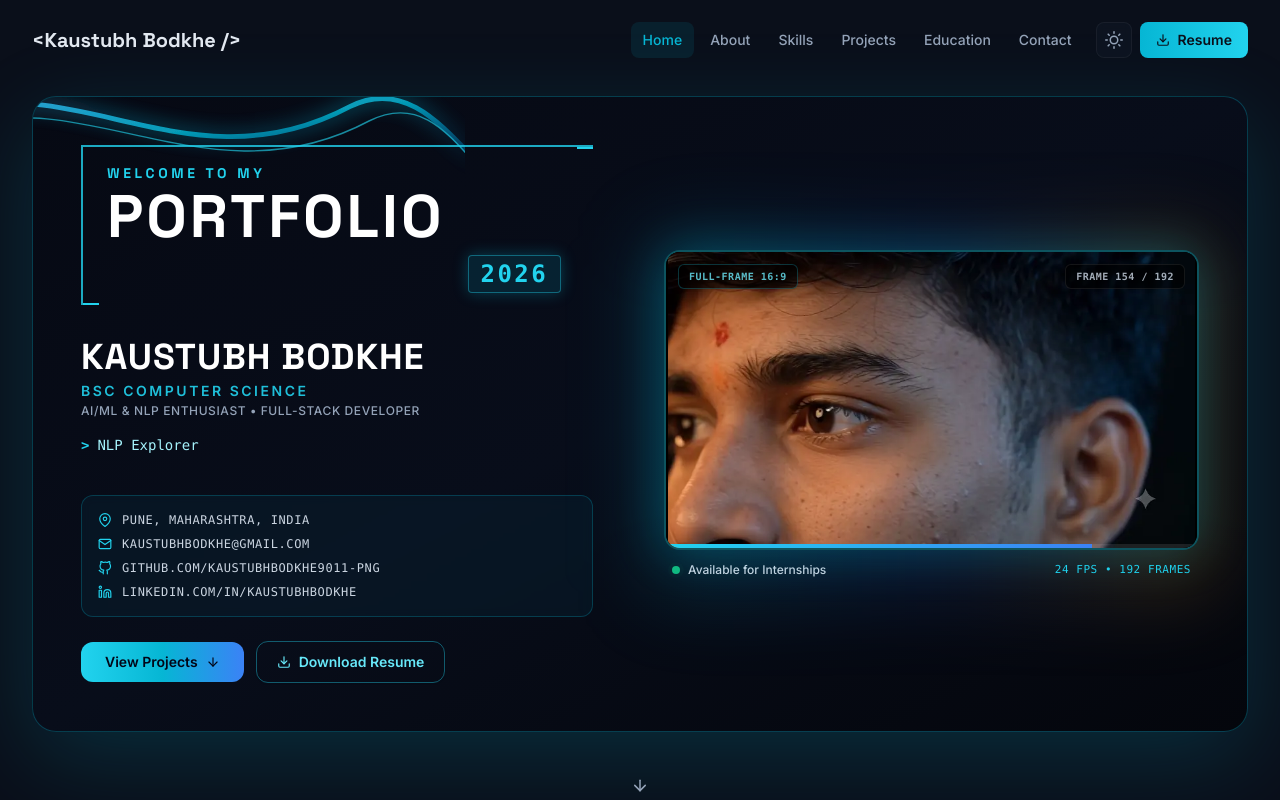
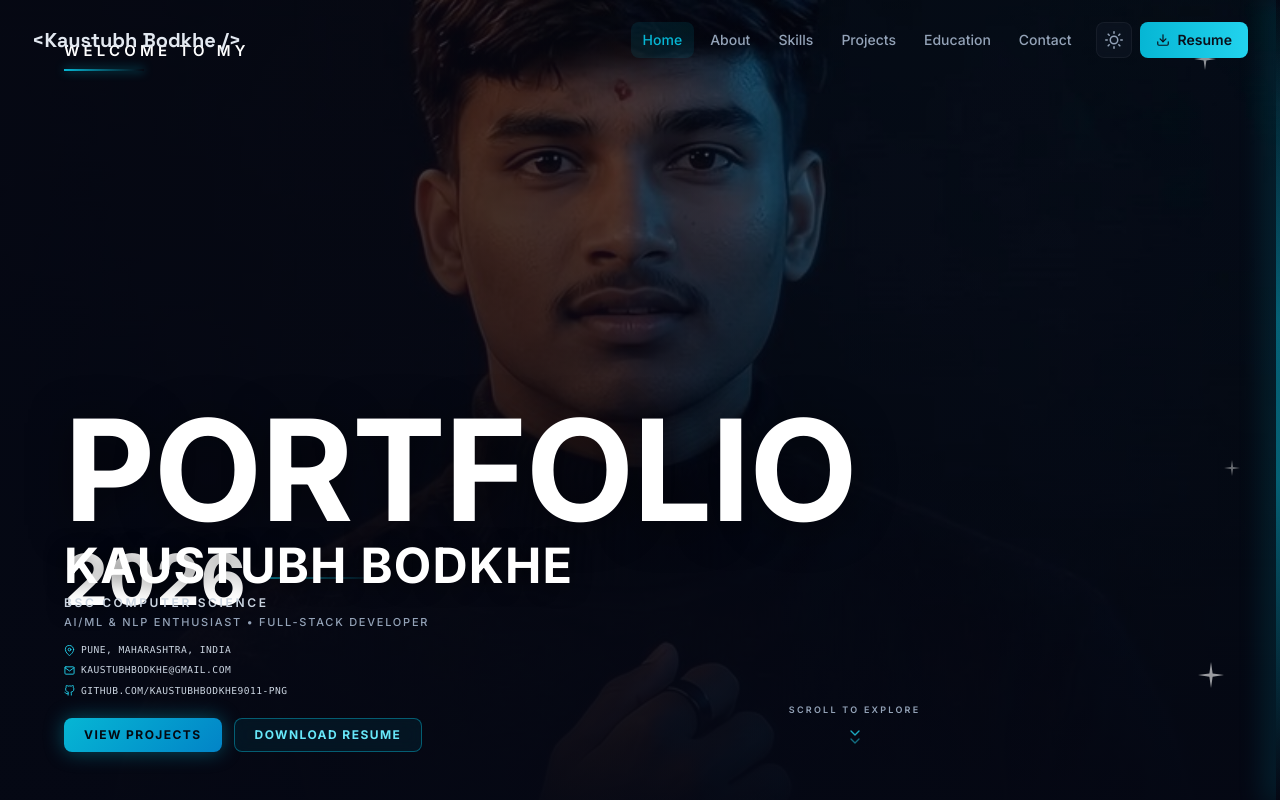
Before and after one commit to kaustubhbodkhe9011-png/Kaustubh-Bodkhe, a React (Vite) app: page / in a window 1280 px wide. Shown: the top 800 px of the page. Built offline with nearby package versions, Linux system fonts and the light colour scheme.

Commit message:
feat: hero redesigned as full-bleed cinematic photo layout (Behance 2026 style)

```diff
--- a/src/components/Hero.jsx
+++ b/src/components/Hero.jsx
@@ -1,265 +1,303 @@
 import { motion } from "framer-motion";
 import {
   FiGithub,
-  FiLinkedin,
   FiMail,
   FiMapPin,
-  FiArrowDown,
-  FiDownload,
+  FiChevronDown,
 } from "react-icons/fi";
 import { siteConfig } from "../data/config";
-import { useTypewriter } from "../hooks/useTypewriter";
-import FramePlayer from "./FramePlayer";
 
 /**
- * Hero section — Behance 2026 visual showcase aesthetic featuring
- * Kaustubh's video frames in TRUE FULL-FRAME 16:9 uncropped format.
+ * Hero section — Full-bleed cinematic Behance 2026 aesthetic.
+ * Photo as background, giant PORTFOLIO / 2026 text overlay,
+ * identity block bottom-left, SCROLL TO EXPLORE bottom-center.
  */
 export default function Hero() {
-  const { displayText } = useTypewriter(siteConfig.roles, 80, 40, 2000);
-
   return (
     <section
       id="home"
-      className="relative min-h-screen flex flex-col justify-center pt-24 pb-16 px-4 sm:px-6 lg:px-8 overflow-hidden"
+      className="relative w-full min-h-screen overflow-hidden flex items-end"
+      style={{ fontFamily: "'Inter', 'Helvetica Neue', Arial, sans-serif" }}
     >
-      {/* Background ambient lighting */}
-      <div className="absolute inset-0 -z-10 pointer-events-none overflow-hidden">
-        <div className="absolute top-1/4 -left-32 w-[550px] h-[550px] bg-cyan-500/10 rounded-full blur-[140px] animate-pulse" />
-        <div className="absolute bottom-1/4 right-0 w-[550px] h-[550px] bg-blue-600/10 rounded-full blur-[150px] animate-pulse delay-1000" />
-        <div className="absolute top-10 right-1/4 w-[400px] h-[400px] bg-amber-500/8 rounded-full blur-[130px]" />
+      {/* ── Full-bleed Background Photo ── */}
+      <img
+        src="/photo.jpg"
+        alt="Kaustubh Bodkhe"
+        className="absolute inset-0 w-full h-full object-cover object-center"
+        style={{ objectPosition: "60% center" }}
+        draggable={false}
+      />
+
+      {/* ── Dark gradient overlay — heavier at bottom & left ── */}
+      <div
+        className="absolute inset-0"
+        style={{
+          background:
+            "linear-gradient(to right, rgba(5,8,20,0.88) 0%, rgba(5,8,20,0.55) 50%, rgba(5,8,20,0.18) 100%), " +
+            "linear-gradient(to top, rgba(5,8,20,0.95) 0%, rgba(5,8,20,0.55) 45%, rgba(5,8,20,0.10) 100%)",
+        }}
+      />
+
+      {/* ── Right-edge blue vertical border glow ── */}
+      <div
+        className="absolute right-0 top-0 h-full w-1 pointer-events-none"
+        style={{
+          background:
+            "linear-gradient(to bottom, transparent, rgba(6,182,212,0.5) 40%, rgba(6,182,212,0.5) 60%, transparent)",
+          boxShadow: "0 0 30px 6px rgba(6,182,212,0.25)",
+        }}
+      />
+
+      {/* ── Top-left: WELCOME TO MY + blue accent line ── */}
+      <motion.div
+        initial={{ opacity: 0, x: -30 }}
+        animate={{ opacity: 1, x: 0 }}
+        transition={{ duration: 0.7, delay: 0.1 }}
+        className="absolute top-10 left-8 sm:left-12 lg:left-16 z-20"
+      >
+        <p
+          className="text-white font-semibold tracking-[0.28em] uppercase"
+          style={{ fontSize: "clamp(11px, 1.3vw, 15px)", letterSpacing: "0.28em" }}
+        >
+          WELCOME TO MY
+        </p>
+        <div
+          className="mt-1.5 h-[2px] w-20"
+          style={{
+            background:
+              "linear-gradient(to right, #06b6d4, rgba(6,182,212,0))",
+            boxShadow: "0 0 10px rgba(6,182,212,0.7)",
+          }}
+        />
+      </motion.div>
+
+      {/* ── Sparkle decorations ── */}
+      {/* Top-right sparkle */}
+      <div className="absolute top-12 right-16 z-20 pointer-events-none select-none">
+        <SparkleIcon size={22} opacity={0.55} />
+      </div>
+      {/* Mid-right sparkle */}
+      <div className="absolute top-1/2 right-10 z-20 pointer-events-none select-none" style={{ marginTop: "60px" }}>
+        <SparkleIcon size={16} opacity={0.4} />
+      </div>
+      {/* Bottom-right sparkle */}
+      <div className="absolute bottom-28 right-14 z-20 pointer-events-none select-none">
+        <SparkleIcon size={26} opacity={0.6} />
       </div>
 
-      <div className="max-w-7xl mx-auto w-full">
-        {/* Main Behance Portfolio 2026 Graphic Showcase Card */}
+      {/* ── GIANT PORTFOLIO + 2026 Headline — centre-left, vertically centred ── */}
+      <motion.div
+        initial={{ opacity: 0, y: 40 }}
+        animate={{ opacity: 1, y: 0 }}
+        transition={{ duration: 0.9, delay: 0.25, ease: [0.22, 1, 0.36, 1] }}
+        className="absolute z-20 left-8 sm:left-12 lg:left-16"
+        style={{ top: "50%", transform: "translateY(-58%)" }}
+      >
+        <h1
+          className="font-black text-white leading-none tracking-tight select-none"
+          style={{
+            fontSize: "clamp(64px, 11vw, 160px)",
+            textShadow: "0 4px 40px rgba(0,0,0,0.5)",
+            letterSpacing: "-0.01em",
+          }}
+        >
+          PORTFOLIO
+        </h1>
+        <div className="flex items-center gap-4 mt-1">
+          <p
+            className="font-extrabold text-white leading-none select-none"
+            style={{
+              fontSize: "clamp(36px, 5.5vw, 80px)",
+              textShadow: "0 2px 20px rgba(0,0,0,0.5)",
+            }}
+          >
+            2026
+          </p>
+          {/* Decorative small horizontal line */}
+          <div
+            className="hidden sm:block flex-1 max-w-[120px] h-[2px]"
+            style={{
+              background: "linear-gradient(to right, rgba(6,182,212,0.7), transparent)",
+              marginBottom: "4px",
+            }}
+          />
+        </div>
+      </motion.div>
+
+      {/* ── Bottom content: Identity + Contact + SCROLL ── */}
+      <div className="relative z-20 w-full pb-10 sm:pb-12 px-8 sm:px-12 lg:px-16">
+        <div className="flex flex-col sm:flex-row sm:items-end justify-between gap-6 sm:gap-4">
+
+          {/* Bottom-left: Identity block */}
           <motion.div
             initial={{ opacity: 0, y: 30 }}
             animate={{ opacity: 1, y: 0 }}
-          transition={{ duration: 0.8, ease: [0.22, 1, 0.36, 1] }}
-          className="relative rounded-3xl bg-gradient-to-br from-[#060913] via-[#080d1a] to-[#04060c]
-                     border border-cyan-500/30 shadow-[0_25px_90px_rgba(6,182,212,0.18)]
-                     overflow-hidden p-6 sm:p-10 lg:p-12"
+            transition={{ duration: 0.8, delay: 0.45 }}
           >
-          {/* Top-left Glowing Fluid Neon Smoke / Wave SVG */}
-          <svg
-            className="absolute -top-12 -left-12 w-[380px] sm:w-[480px] h-[200px] sm:h-[240px] pointer-events-none opacity-85 z-20"
-            viewBox="0 0 500 220"
-            fill="none"
+            {/* Name */}
+            <h2
+              className="font-black text-white tracking-wide leading-none"
+              style={{
+                fontSize: "clamp(26px, 3.8vw, 54px)",
+                textShadow: "0 2px 20px rgba(0,0,0,0.6)",
+              }}
             >
-            <path
-              d="M-30,50 C100,10 220,130 380,45 C440,15 480,70 520,110"
-              stroke="url(#waveGlow)"
-              strokeWidth="5"
-              filter="url(#glowFilter)"
-              fill="none"
-            />
-            <path
-              d="M-20,65 C110,25 240,145 400,60 C460,30 490,85 530,125"
-              stroke="#22d3ee"
-              strokeWidth="1.5"
-              fill="none"
-              opacity="0.75"
-            />
-            <defs>
-              <linearGradient id="waveGlow" x1="0%" y1="0%" x2="100%" y2="100%">
-                <stop offset="0%" stopColor="#38bdf8" />
-                <stop offset="45%" stopColor="#06b6d4" />
-                <stop offset="85%" stopColor="#0284c7" stopOpacity="0.4" />
-                <stop offset="100%" stopColor="#0a0f1d" stopOpacity="0" />
-              </linearGradient>
-              <filter id="glowFilter" x="-30%" y="-30%" width="160%" height="160%">
-                <feGaussianBlur stdDeviation="10" result="blur" />
-                <feMerge>
-                  <feMergeNode in="blur" />
-                  <feMergeNode in="SourceGraphic" />
-                </feMerge>
-              </filter>
-            </defs>
-          </svg>
+              {siteConfig.name.toUpperCase()}
+            </h2>
 
-          {/* 2-Column Grid: Left Branding & Contact, Right True 16:9 Full-Frame Video */}
-          <div className="grid lg:grid-cols-12 gap-8 lg:gap-12 items-center">
-            {/* Left Column — 6 Columns */}
-            <div className="lg:col-span-6 flex flex-col justify-between z-20">
-              <div>
-                {/* Cyan Bracket Outline Frame */}
-                <div className="relative border-l-2 border-t-2 border-cyan-400/80 pt-4 pl-5 sm:pl-6 pb-3 pr-4 sm:pr-8 max-w-lg">
-                  {/* Subtle Corner Accents */}
-                  <div className="absolute top-0 right-0 w-4 h-0.5 bg-cyan-400" />
-                  <div className="absolute bottom-0 left-0 w-4 h-0.5 bg-cyan-400" />
-
-                  {/* "WELCOME TO MY" */}
-                  <p className="text-cyan-400 font-bold tracking-[0.26em] text-xs sm:text-sm uppercase font-heading">
-                    WELCOME TO MY
+            {/* Role titles */}
+            <p
+              className="mt-1 font-semibold tracking-[0.22em] uppercase text-slate-300"
+              style={{ fontSize: "clamp(9px, 1vw, 12px)" }}
+            >
+              BSC COMPUTER SCIENCE
+            </p>
+            <p
+              className="font-medium tracking-[0.16em] uppercase text-slate-400"
+              style={{ fontSize: "clamp(8px, 0.9vw, 11px)", marginTop: "2px" }}
+            >
+              AI/ML &amp; NLP ENTHUSIAST&nbsp;•&nbsp;FULL-STACK DEVELOPER
             </p>
 
-                  {/* "PORTFOLIO" Headline */}
-                  <h1 className="text-4xl sm:text-6xl font-black font-heading text-white tracking-wider leading-none mt-1">
-                    PORTFOLIO
-                  </h1>
+            {/* Contact icons row */}
+            <motion.div
+              initial={{ opacity: 0 }}
+              animate={{ opacity: 1 }}
+              transition={{ delay: 0.7 }}
+              className="mt-3 flex flex-col gap-1.5"
+            >
+              <ContactRow
+                icon={<FiMapPin size={11} />}
+                text={siteConfig.location}
+              />
+              <ContactRow
+                icon={<FiMail size={11} />}
+                text={siteConfig.email}
+                href={`mailto:${siteConfig.email}`}
+              />
+              <ContactRow
+                icon={<FiGithub size={11} />}
+                text={"GITHUB.COM/KAUSTUBHBODKHE9011-PNG"}
+                href={siteConfig.github}
+                external
+              />
+            </motion.div>
 
-                  {/* "2026" Badge */}
-                  <div className="flex justify-end mt-2">
-                    <span className="text-cyan-400 font-extrabold text-lg sm:text-2xl font-mono tracking-widest px-3 py-0.5 rounded border border-cyan-400/40 bg-cyan-950/60 shadow-[0_0_15px_rgba(6,182,212,0.3)]">
-                      2026
-                    </span>
-                  </div>
-                </div>
-
-                {/* Identity & Subtitles */}
-                <div className="mt-8">
-                  <h2 className="text-2xl sm:text-3xl lg:text-4xl font-extrabold font-heading text-white tracking-wide">
-                    {siteConfig.name.toUpperCase()}
-                  </h2>
-                  <p className="text-xs sm:text-sm text-cyan-400/90 font-semibold tracking-[0.18em] uppercase mt-1">
-                    BSC COMPUTER SCIENCE
-                  </p>
-                  <p className="text-xs text-muted font-medium tracking-wider uppercase mt-0.5">
-                    AI/ML & NLP ENTHUSIAST • FULL-STACK DEVELOPER
-                  </p>
-                </div>
-
-                {/* Animated Role Cycler */}
-                <div className="mt-4 flex items-center gap-2 text-sm">
-                  <span className="text-cyan-400 font-mono font-bold">&gt;</span>
-                  <span className="font-mono text-cyan-200 font-medium">
-                    {displayText}
-                  </span>
-                  <span className="w-1.5 h-4 bg-cyan-400 animate-blink" />
-                </div>
-              </div>
-
-              {/* Bottom: Contact Block + CTA Buttons */}
-              <div className="mt-8 pt-2">
-                {/* Contact Information Box (Exact Reference Layout) */}
-                <div className="p-3.5 sm:p-4 rounded-xl border border-cyan-500/25 bg-cyan-950/25 backdrop-blur-sm max-w-lg space-y-2 text-xs">
-                  <div className="flex items-center gap-2.5 text-slate-300">
-                    <FiMapPin className="text-cyan-400 shrink-0" size={14} />
-                    <span className="uppercase tracking-wider font-mono">
-                      {siteConfig.location}
-                    </span>
-                  </div>
-                  <div className="flex items-center gap-2.5 text-slate-300">
-                    <FiMail className="text-cyan-400 shrink-0" size={14} />
-                    <a
-                      href={`mailto:${siteConfig.email}`}
-                      className="hover:text-cyan-400 font-mono uppercase tracking-wider transition-colors"
+            {/* CTA Buttons */}
+            <motion.div
+              initial={{ opacity: 0, y: 10 }}
+              animate={{ opacity: 1, y: 0 }}
+              transition={{ delay: 0.85 }}
+              className="mt-5 flex flex-wrap gap-3"
             >
-                      {siteConfig.email}
-                    </a>
-                  </div>
-                  <div className="flex items-center gap-2.5 text-slate-300">
-                    <FiGithub className="text-cyan-400 shrink-0" size={14} />
-                    <a
-                      href={siteConfig.github}
-                      target="_blank"
-                      rel="noopener noreferrer"
-                      className="hover:text-cyan-400 font-mono tracking-wider transition-colors truncate"
-                    >
-                      GITHUB.COM/KAUSTUBHBODKHE9011-PNG
-                    </a>
-                  </div>
-                  <div className="flex items-center gap-2.5 text-slate-300">
-                    <FiLinkedin className="text-cyan-400 shrink-0" size={14} />
-                    <a
-                      href={siteConfig.linkedin}
-                      target="_blank"
-                      rel="noopener noreferrer"
-                      className="hover:text-cyan-400 font-mono tracking-wider transition-colors"
-                    >
-                      LINKEDIN.COM/IN/KAUSTUBHBODKHE
-                    </a>
-                  </div>
-                </div>
-
-                {/* Quick Action Buttons */}
-                <div className="mt-6 flex flex-wrap items-center gap-3">
               <a
                 href="#projects"
                 onClick={(e) => {
                   e.preventDefault();
-                      document
-                        .querySelector("#projects")
-                        ?.scrollIntoView({ behavior: "smooth" });
+                  document.querySelector("#projects")?.scrollIntoView({ behavior: "smooth" });
                 }}
-                    className="inline-flex items-center gap-2 px-6 py-2.5 rounded-xl font-semibold text-sm
-                               bg-gradient-to-r from-cyan-400 via-cyan-500 to-blue-500 text-slate-950
-                               hover:shadow-[0_0_30px_rgba(6,182,212,0.5)] transition-all duration-300
-                               hover:scale-105 active:scale-95"
+                className="inline-flex items-center gap-2 px-5 py-2 rounded-lg font-bold text-xs tracking-wider uppercase"
+                style={{
+                  background: "linear-gradient(135deg, #06b6d4, #0284c7)",
+                  color: "#040810",
+                  boxShadow: "0 0 20px rgba(6,182,212,0.4)",
+                  letterSpacing: "0.12em",
+                }}
               >
                 View Projects
-                    <FiArrowDown size={14} />
               </a>
               <a
                 href={siteConfig.resumeUrl}
                 target="_blank"
                 rel="noopener noreferrer"
-                    className="inline-flex items-center gap-2 px-5 py-2.5 rounded-xl font-semibold text-sm
-                               border border-cyan-400/40 text-cyan-300 hover:bg-cyan-500/15
-                               hover:border-cyan-400 transition-all duration-300 shadow-sm"
+                className="inline-flex items-center gap-2 px-5 py-2 rounded-lg font-bold text-xs tracking-wider uppercase text-cyan-300"
+                style={{
+                  border: "1px solid rgba(6,182,212,0.45)",
+                  background: "rgba(6,182,212,0.08)",
+                  letterSpacing: "0.12em",
+                  backdropFilter: "blur(8px)",
+                }}
               >
-                    <FiDownload size={14} />
                 Download Resume
               </a>
+            </motion.div>
+          </motion.div>
+
+          {/* Bottom-center: SCROLL TO EXPLORE */}
+          <motion.div
+            initial={{ opacity: 0 }}
+            animate={{ opacity: 1 }}
+            transition={{ delay: 1 }}
+            className="hidden sm:flex flex-col items-center gap-1 self-end pb-2"
+            style={{ minWidth: "140px" }}
+          >
+            <p
+              className="text-slate-400 font-semibold tracking-[0.25em] uppercase"
+              style={{ fontSize: "9px" }}
+            >
+              SCROLL TO EXPLORE
+            </p>
+            <motion.div
+              animate={{ y: [0, 6, 0] }}
+              transition={{ duration: 1.5, repeat: Infinity, ease: "easeInOut" }}
+              className="flex flex-col items-center -space-y-2"
+            >
+              <FiChevronDown size={16} className="text-cyan-400 opacity-80" />
+              <FiChevronDown size={16} className="text-cyan-400 opacity-50" />
+            </motion.div>
+          </motion.div>
+
+          {/* Spacer right */}
+          <div className="hidden lg:block" style={{ minWidth: "80px" }} />
         </div>
       </div>
-            </div>
-
-            {/* Right Column — 6 Columns: TRUE 16:9 FULL-FRAME UNCRIPPLED VIDEO PLAYER */}
-            <div className="lg:col-span-6 relative flex flex-col items-center justify-center z-20">
-              {/* Ambient Glow behind player */}
-              <div className="absolute -inset-4 rounded-3xl bg-gradient-to-r from-cyan-500/20 via-blue-600/15 to-amber-500/20 blur-2xl -z-10" />
-
-              {/* Full-Frame 16:9 Video Player Container */}
-              <div
-                className="relative w-full aspect-video rounded-2xl overflow-hidden
-                            border-2 border-cyan-400/40 shadow-[0_0_50px_rgba(6,182,212,0.3)]
-                            bg-black"
-              >
-                {/* 24FPS Frame Player in full-frame contain mode */}
-                <FramePlayer
-                  frameCount={192}
-                  fps={24}
-                  loop={true}
-                  objectFit="contain"
-                  className="w-full h-full"
-                />
-              </div>
-
-              {/* Bottom Status & Info Bar below player */}
-              <div className="mt-3 w-full flex items-center justify-between px-2 text-xs">
-                <div className="flex items-center gap-2">
-                  <span className="relative flex h-2 w-2">
-                    <span className="animate-ping absolute inline-flex h-full w-full rounded-full bg-emerald-400 opacity-75" />
-                    <span className="relative inline-flex rounded-full h-2 w-2 bg-emerald-500" />
-                  </span>
-                  <span className="text-slate-300 font-medium">
-                    Available for Internships
-                  </span>
-                </div>
-                <span className="text-[11px] font-mono text-cyan-400 tracking-wider">
-                  24 FPS • 192 FRAMES
-                </span>
-              </div>
-            </div>
-          </div>
-        </motion.div>
-      </div>
-
-      {/* Down indicator */}
-      <motion.div
-        className="mt-8 flex justify-center"
-        animate={{ y: [0, 6, 0] }}
-        transition={{ duration: 2, repeat: Infinity }}
-      >
-        <a
-          href="#about"
-          className="p-2 rounded-full text-muted hover:text-cyan-400 transition-colors"
-          aria-label="Scroll down"
-        >
-          <FiArrowDown size={18} />
-        </a>
-      </motion.div>
     </section>
   );
 }
+
+/* ── Helper Components ── */
+
+function ContactRow({ icon, text, href, external }) {
+  const cls =
+    "flex items-center gap-1.5 text-slate-300 font-mono tracking-wider uppercase transition-colors hover:text-cyan-300";
+  const style = { fontSize: "clamp(7px, 0.75vw, 10px)" };
+
+  const inner = (
+    <>
+      <span className="text-cyan-400 shrink-0">{icon}</span>
+      <span>{text}</span>
+    </>
+  );
+
+  if (href)
+    return (
+      <a
+        href={href}
+        className={cls}
+        style={style}
+        {...(external ? { target: "_blank", rel: "noopener noreferrer" } : {})}
+      >
+        {inner}
+      </a>
+    );
+  return (
+    <span className={cls} style={style}>
+      {inner}
+    </span>
+  );
+}
+
+/** 4-pointed sparkle/star SVG icon */
+function SparkleIcon({ size = 20, opacity = 0.6 }) {
+  return (
+    <svg
+      width={size}
+      height={size}
+      viewBox="0 0 24 24"
+      fill="white"
+      style={{ opacity }}
+    >
+      <path d="M12 0 L13.5 10.5 L24 12 L13.5 13.5 L12 24 L10.5 13.5 L0 12 L10.5 10.5 Z" />
+    </svg>
+  );
+}
--- a/src/data/config.js
+++ b/src/data/config.js
@@ -83,7 +83,7 @@ export const projects = [
     learned:
       "Relational schema design (3NF), pessimistic row locking in ACID transactions, role-based session security, and data visualization.",
     tech: ["Python", "Django", "MySQL", "SQLite3", "Bootstrap 5", "Chart.js"],
-    github: "https://github.com/kaustubhbodkhe9011-png/Kaustubh-Bodkhe",
+    github: "https://github.com/kaustubhbodkhe/smart-inventory",
     liveDemo: "#",
     screenshot: "/projects/smart-inventory.png",
   },
@@ -103,7 +103,7 @@ export const projects = [
     learned:
       "Integrating cutting-edge Generative AI APIs, managing asynchronous background jobs, handling media streams, and resilient error recovery.",
     tech: ["Node.js", "Express", "Replicate API", "JavaScript", "Tailwind CSS"],
-    github: "https://github.com/kaustubhbodkhe9011-png/Kaustubh-Bodkhe",
+    github: "https://github.com/kaustubhbodkhe/reel-forge",
     liveDemo: "#",
     screenshot: "/projects/reel-forge.png",
   },
@@ -123,7 +123,7 @@ export const projects = [
     learned:
       "Curriculum architecture for technical learning, accessible UI design, progressive disclosure patterns, and client-side state management.",
     tech: ["HTML5", "CSS3", "JavaScript", "Python"],
-    github: "https://github.com/kaustubhbodkhe9011-png/Kaustubh-Bodkhe",
+    github: "https://github.com/kaustubhbodkhe/python-learning",
     liveDemo: "#",
     screenshot: "/projects/python-learning.png",
   },
@@ -139,7 +139,7 @@ export const education = [
     location: "Pune, Maharashtra, India",
     period: "2023 – 2026",
     description:
-      "Focusing on software engineering, data structures, algorithms, relational database systems (RDBMS), and artificial intelligence fundamentals. Developed the Smart Inventory Management System as academic capstone project under NEP CBCS pattern at ASM CSIT.",
+      "Focusing on software engineering, data structures, algorithms, relational database systems (RDBMS), and artificial intelligence fundamentals. Developed the Smart Inventory Management System as academic capstone project under NEP CBCS pattern.",
     current: true,
   },
 ];
```
Lines whose indentation alone changed are shown as unchanged.
